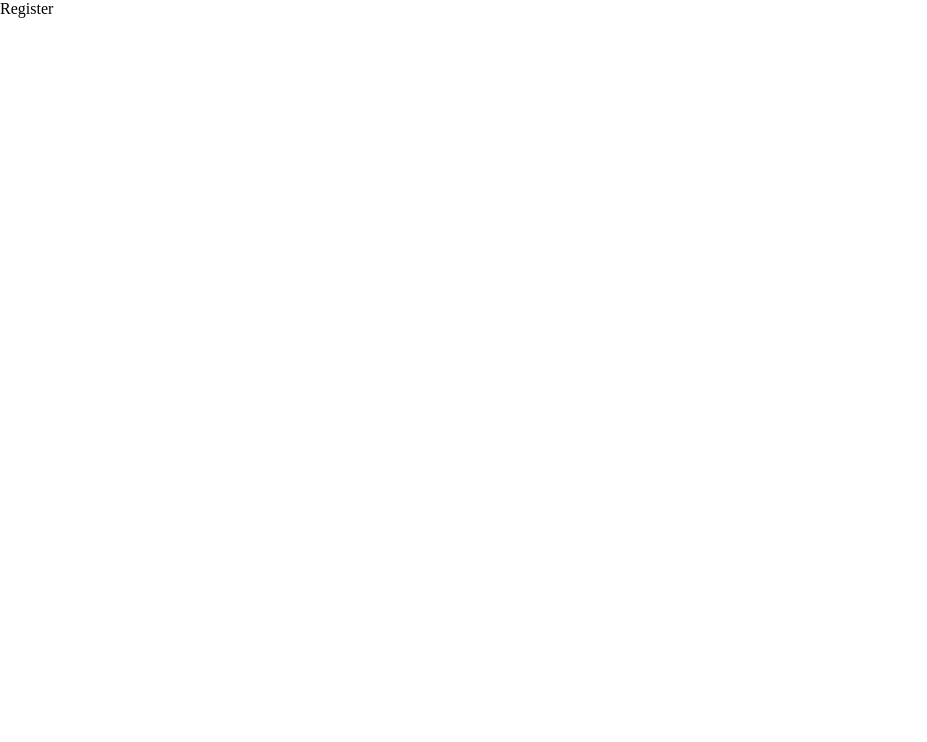
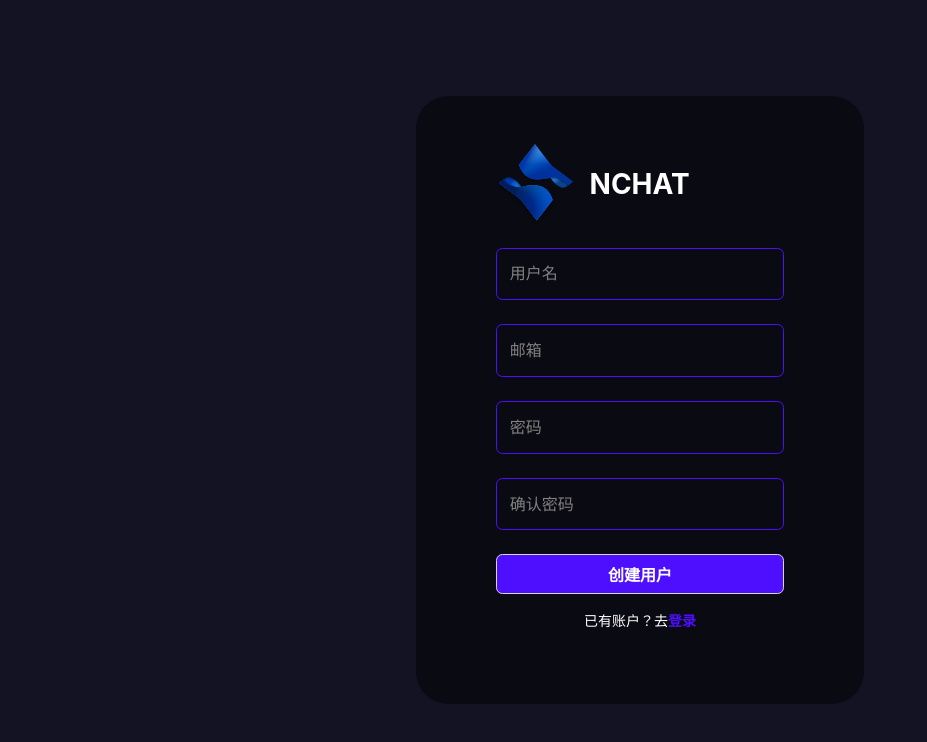
Before and after one commit to NorthNoah/NChat, a React (Create React App) app in the folder NChat-React/n-chat/: page /register in a window 1280 px wide. Shown: the top 742 px of the page, without its empty margins (0-927 px from the left). Built offline with nearby package versions, Linux system fonts and the light colour scheme.

Commit message:
feat：注册页功能实现

```diff
--- a/NChat-React/n-chat/src/pages/Register.jsx
+++ b/NChat-React/n-chat/src/pages/Register.jsx
@@ -1,7 +1,233 @@
-import React from 'react'
+import styled from "@emotion/styled"
+import React, { useState } from "react"
+import { Button, Form, Input, notification } from "antd"
+import Logo from "../assets/logo.svg"
+import { Link } from "react-router-dom"
+import axios from 'axios'
+import { registerRoute } from "../utils/APIRoutes"
 
 export default function Register() {
-  return (
-    <div>Register</div>
-  )
+	const layout = {
+		labelCol: { span: 8 },
+		wrapperCol: { span: 32 },
+	}
+	const [values, setValues] = useState({
+		username: "",
+		email: "",
+		password: "",
+		confirmPassword: "",
+	})
+
+	// 处理form表单完成时的回调
+	const onFinish = async (event) => {
+    const { password, confirmPassword, username, email } = values
+    const { data } = await axios.post(registerRoute, {
+      username,
+      email,
+      password,
+      confirmPassword
+    })
+	}
+	// 处理input变化时的回调,进行setValues
+	const onChange = (event) => {
+		setValues({
+			...values,
+			[event.target.name]: event.target.value,
+		})
+	}
+
+	// 处理提交
+	const onClick = (e) => {}
+
+	const openNotification = () => {
+		notification.open({
+			message: "温馨提示",
+			description: "两次输入的密码不一致哟，请重新输入~",
+			onClick: () => {
+				console.log("Notification Clicked!")
+			},
+		})
+	}
+
+	return (
+		<div>
+			<FormContainer>
+				<Form {...layout} onFinish={onFinish} className="form">
+					<Form.Item>
+						<div className="brand">
+							<img src={Logo} alt="LOGO" />
+							<h1>NChat</h1>
+						</div>
+					</Form.Item>
+					<Form.Item
+						name="username"
+						rules={[
+							{ required: true, message: "请输入你的用户名!" },
+							({ getFieldValue }) => ({
+								validator(_, value) {
+									if (!value || getFieldValue("username").length >= 3) {
+										return Promise.resolve()
+									}
+									return Promise.reject(
+										new Error("用户名长度需要在3个字符以上~")
+									)
+								},
+							}),
+						]}
+					>
+						<Input
+							className="input"
+							type="text"
+							placeholder="用户名"
+							name="username"
+							onChange={(e) => onChange(e)}
+						/>
+					</Form.Item>
+					<Form.Item
+						name="email"
+						rules={[{ required: true, message: "请输入你的邮箱!" }]}
+					>
+						<Input
+							className="input"
+							type="text"
+							placeholder="邮箱"
+							name="email"
+							onChange={(e) => onChange(e)}
+						/>
+					</Form.Item>
+					<Form.Item
+						name="password"
+						rules={[
+							{ required: true, message: "请输入你的密码!" },
+							({ getFieldValue }) => ({
+								validator(_, value) {
+									if (!value || getFieldValue("password").length >= 8) {
+										return Promise.resolve()
+									}
+									return Promise.reject(new Error("密码长度需要在8个字符以上"))
+								},
+							}),
+						]}
+					>
+						<Input
+							type="password"
+							className="input"
+							placeholder="密码"
+							name="password"
+							onChange={(e) => onChange(e)}
+						/>
+					</Form.Item>
+					<Form.Item
+						name="confirmPassword"
+						rules={[
+							{ required: true, message: "请确认你的密码!" },
+							({ getFieldValue }) => ({
+								validator(_, value) {
+									if (!value || getFieldValue("password") === value) {
+										return Promise.resolve()
+									}
+									return Promise.reject(
+										new Error("两次输入的密码不一致哟，请重新输入~")
+									)
+								},
+							}),
+						]}
+					>
+						<Input
+							type="password"
+							className="input"
+							placeholder="确认密码"
+							name="confirmPassword"
+							onChange={(e) => onChange(e)}
+						/>
+					</Form.Item>
+					<Form.Item>
+						<Button
+							// type="primary"
+							htmlType="submit"
+							onClick={(e) => onClick(e)}
+							className="button"
+							block="true"
+							size="large"
+						>
+							创建用户
+						</Button>
+						<div className="tip">
+							已有账户？去<Link to="/login">登录</Link>
+						</div>
+					</Form.Item>
+				</Form>
+			</FormContainer>
+		</div>
+	)
 }
+
+const FormContainer = styled.div`
+	height: 100vh;
+	width: 100vw;
+	display: flex;
+	justify-content: center;
+	gap: 1rem;
+	align-items: center;
+	background-color: #131324;
+
+	.brand {
+		display: flex;
+		align-items: center;
+		gap: 1rem;
+		img {
+			height: 5rem;
+		}
+		h1 {
+			color: white;
+			text-transform: uppercase;
+		}
+	}
+
+	.form {
+		width: 28rem;
+		display: flex;
+		flex-direction: column;
+		background-color: #00000076;
+		border-radius: 2rem;
+		padding: 3rem 5rem;
+	}
+	.input {
+		background-color: transparent;
+		padding: 0.8rem;
+		border: 0.1rem solid #4e0eff;
+		border-radius: 0.4rem;
+		color: white;
+		width: 100%;
+		font-size: 1rem;
+		&:focus {
+			border: 0.1rem solid #997af0;
+			outline: none;
+		}
+		&::placeholder {
+			color: grey;
+		}
+	}
+	.button {
+		background-color: #4e0eff;
+		color: white;
+		font-weight: bold;
+		cursor: pointer;
+		border-radius: 0.4rem;
+		font-size: 1rem;
+		&:hover {
+			background-color: #4e0eff;
+		}
+	}
+	.tip {
+		margin-top: 1rem;
+		text-align: center;
+		color: white;
+		text-transform: uppercase;
+		a {
+			color: #4e0eff;
+			text-decoration: none;
+			font-weight: bold;
+		}
+	}
+`
```
